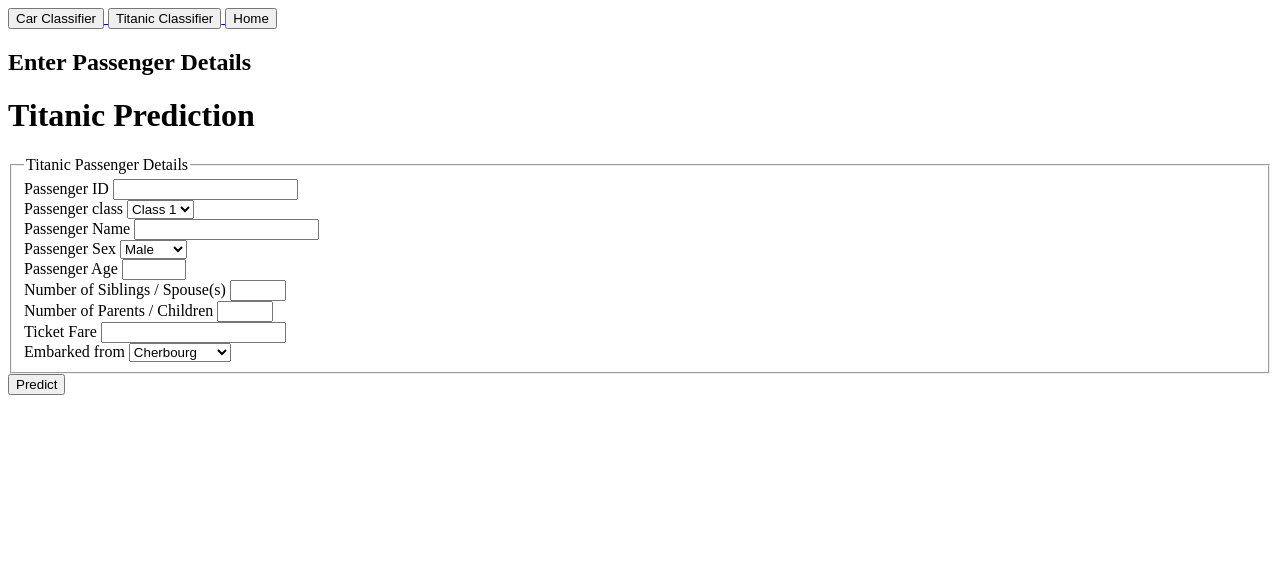
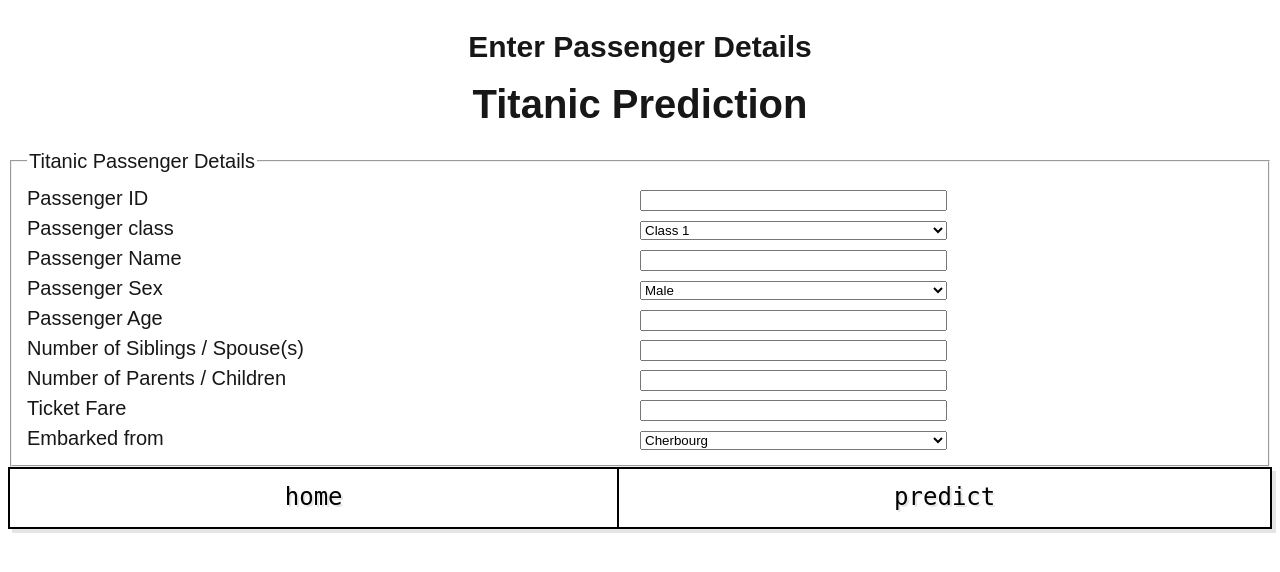
Before and after one commit to killswitchh/flask-prediction-app, a Flask app: page /titanic in a window 1280 px wide. Shown: the top 572 px of the page. Run offline with Flask 2, Linux system fonts and the light colour scheme.

Commit message:
modified css added basic effects and styling

```diff
--- a/flaskprediction/static/main.css
+++ b/flaskprediction/static/main.css
@@ -0,0 +1,130 @@
+* {
+    box-sizing: border-box;
+}
+body {
+    background: #ffffff;
+    color: rgba(18, 18, 18, 0.98);
+    margin-top: 2rem;
+    font-size: 1.25rem;
+    font-family: sans-serif;
+    line-height: 150%;
+    /* height: 100%; */
+    /* width: 100%; */
+}
+
+h1, h2, h3, h4, h5, h6 {
+    color: rgba(18, 18, 18, 0.98);
+    text-align: center;
+}
+
+
+/* multi button css */
+:root {
+    --border-size: 0.125rem;
+    --duration: 250ms;
+    --ease: cubic-bezier(0.215, 0.61, 0.355, 1);
+    --font-family: monospace;
+    --color-primary: white;
+    --color-secondary: black;
+    --color-tertiary: dodgerblue;
+    --shadow: rgba(0, 0, 0, 0.1);
+    --space: 1rem;
+  }
+
+  .multi-button {
+    display: flex;
+    height: 100%;
+    width: 100%;
+    box-shadow: var(--shadow) 4px 4px;
+  }
+
+  .multi-button button {
+    flex-grow: 1;
+    cursor: pointer;
+    position: relative;
+    padding:
+      calc(var(--space) / 1.125)
+      var(--space)
+      var(--space);
+    border: var(--border-size) solid black;
+    color: var(--color-secondary);
+    background-color: var(--color-primary);
+    font-size: 1.5rem;
+    font-family: var(--font-family);
+    text-transform: lowercase;
+    text-shadow: var(--shadow) 2px 2px;
+    transition: flex-grow var(--duration) var(--ease);
+  }
+  .multi-button .button {
+    flex-grow: 1;
+    cursor: pointer;
+    position: relative;
+    padding:
+      calc(var(--space) / 1.125)
+      var(--space)
+      var(--space);
+    border: var(--border-size) solid black;
+    color: var(--color-secondary);
+    background-color: var(--color-primary);
+    font-size: 1.5rem;
+    font-family: var(--font-family);
+    text-transform: lowercase;
+    text-shadow: var(--shadow) 2px 2px;
+    transition: flex-grow var(--duration) var(--ease);
+  }
+  .multi-button button + button ,.multi-button .button{
+    border-left: var(--border-size) solid black;
+    margin-left: calc(var(--border-size) * -1);
+  }
+
+  .multi-button button:hover,
+  .multi-button button:focus,
+  .multi-button .button:hover,
+  .multi-button .button:focus {
+    flex-grow: 2;
+    color: white;
+    outline: none;
+    text-shadow: none;
+    background-color: var(--color-secondary);
+  }
+
+  .multi-button button:focus,
+  .multi-button .button:focus {
+    outline: var(--border-size) dashed var(--color-primary);
+    outline-offset: calc(var(--border-size) * -3);
+  }
+
+  .multi-button:hover button:focus:not(:hover),
+  .multi-button:hover .button:focus:not(:hover) {
+    flex-grow: 1;
+    color: var(--color-secondary);
+    background-color: var(--color-primary);
+    outline-color: var(--color-tertiary);
+  }
+
+  .multi-button button:active,
+  .multi-button .button:active {
+    transform: translateY(var(--border-size));
+  }
+
+
+/* flexbox for form  inputs */
+.flexbox{
+    display: flex;
+    align-items: center;
+    justify-content: center;
+
+}
+.flexbox div  {
+    width: 100%;
+}
+
+.field select , .field input{
+    width: 50%;
+}
+
+
+.errors{
+    color: red;
+    align-content: center;
+}
--- a/flaskprediction/templates/layout.html
+++ b/flaskprediction/templates/layout.html
@@ -4,6 +4,8 @@
     <!-- Required meta tags -->
     <meta charset="utf-8">
     <meta name="viewport" content="width=device-width, initial-scale=1, shrink-to-fit=no">
+    <link rel="stylesheet" type="text/css" href="{{ url_for('static', filename='main.css') }}">
+
     {% if title %}
         <title>Flask Classifier - {{ title }}</title>
     {% else %}
@@ -11,21 +13,6 @@
     {% endif %}
 </head>
 <body>
-    <a href="{{ url_for('car') }}">
-        <button>
-            Car Classifier
-        </button>
-    </a>
-    <a href="{{ url_for('titanic') }}">
-        <button>
-            Titanic Classifier
-        </button>
-    </a>
-    <a href="{{ url_for('home') }}">
-        <button>
-            Home
-        </button>
-    </a>
     {% with messages = get_flashed_messages() %}
         {% if messages %}
             {% for category, message in messages %}
--- a/flaskprediction/templates/result.html
+++ /dev/null
@@ -1,4 +0,0 @@
-{% extends "layout.html" %}
-{% block content %}
-<h1>Result Page</h1>
-{% endblock content %}
--- a/flaskprediction/templates/titanic.html
+++ b/flaskprediction/templates/titanic.html
@@ -4,131 +4,190 @@
 <h2>{{ message }}</h2>
 {% endif %}
 <h1> Titanic Prediction</h1>
+
 <div id="titanic-input-form-outer">
     <form method="POST" action = "">
         {{ form.hidden_tag() }}
         <fieldset>
             <legend> Titanic Passenger Details</legend>
-            <div id="titanic-pid">
+            <div id="titanic-p_id"  class = "flexbox">
+                <div class="label">
                     {{ form.p_id.label }}
+                </div>
+                <div class="field">
+                    {{ form.p_id(class = "field") }}
+                </div>
+
                 {% if form.p_id.errors %}
-                {{ form.p_id() }}
-                <div id = "errors">
+
+                <div id = "errors"class = "errors">
                     {% for error in form.p_id.errors %}
                         <span>{{ error }}</span>
                     {% endfor %}
                 </div>
-                {% else %}
-                {{ form.p_id() }}
+
                 {% endif %}
             </div>
-            <div id="titanic-pclass">
+
+            <div id="titanic-p_class"  class = "flexbox">
+                <div class="label">
                     {{ form.p_class.label }}
+                </div>
+                <div class="field">
+                    {{ form.p_class(class = "field") }}
+                </div>
+
                 {% if form.p_class.errors %}
-                {{ form.p_class() }}
-                <div id = "errors">
+
+                <div id = "errors"class = "errors">
                     {% for error in form.p_class.errors %}
                         <span>{{ error }}</span>
                     {% endfor %}
                 </div>
-                {% else %}
-                {{ form.p_class() }}
+
                 {% endif %}
             </div>
-            <div id="titanic-name">
+
+            <div id="titanic-name"  class = "flexbox">
+                <div class="label">
                     {{ form.name.label }}
+                </div>
+                <div class="field">
+                    {{ form.name(class = "field") }}
+                </div>
+
                 {% if form.name.errors %}
-                {{ form.name() }}
-                <div id = "errors">
+
+                <div id = "errors"class = "errors">
                     {% for error in form.name.errors %}
                         <span>{{ error }}</span>
                     {% endfor %}
                 </div>
-                {% else %}
-                {{ form.name() }}
+
                 {% endif %}
             </div>
-            <div id="titanic-sex">
+
+            <div id="titanic-sex"   class = "flexbox">
+                <div class="label">
                     {{ form.sex.label }}
+                </div>
+                <div class="field">
+                    {{ form.sex(class = "field") }}
+                </div>
+
                 {% if form.sex.errors %}
-                {{ form.sex() }}
-                <div id = "errors">
+
+                <div id = "errors"class = "errors">
                     {% for error in form.sex.errors %}
                         <span>{{ error }}</span>
                     {% endfor %}
                 </div>
-                {% else %}
-                {{ form.sex() }}
+
                 {% endif %}
             </div>
-            <div id="titanic-age">
+
+            <div id="titanic-age"  class = "flexbox">
+                <div class="label">
                     {{ form.age.label }}
+                </div>
+                <div class="field">
+                    {{ form.age(class = "field") }}
+                </div>
+
                 {% if form.age.errors %}
-                {{ form.age() }}
-                <div id = "errors">
+
+                <div id = "errors"class = "errors">
                     {% for error in form.age.errors %}
                         <span>{{ error }}</span>
                     {% endfor %}
                 </div>
-                {% else %}
-                {{ form.age() }}
+
                 {% endif %}
             </div>
-            <div id="titanic-sibsp">
+
+            <div id="titanic-sibsp"  class = "flexbox">
+                <div class="label">
                     {{ form.sibsp.label }}
+                </div>
+                <div class="field">
+                    {{ form.sibsp(class = "field") }}
+                </div>
+
                 {% if form.sibsp.errors %}
-                {{ form.sibsp() }}
-                <div id = "errors">
+
+                <div id = "errors"class = "errors">
                     {% for error in form.sibsp.errors %}
                         <span>{{ error }}</span>
                     {% endfor %}
                 </div>
-                {% else %}
-                {{ form.sibsp() }}
+
                 {% endif %}
             </div>
-            <div id="titanic-parch">
+
+            <div id="titanic-parch"  class = "flexbox">
+                <div class="label">
                     {{ form.parch.label }}
+                </div>
+                <div class="field">
+                    {{ form.parch(class = "field") }}
+                </div>
+
                 {% if form.parch.errors %}
-                {{ form.parch() }}
-                <div id = "errors">
+
+                <div id = "errors"class = "errors">
                     {% for error in form.parch.errors %}
                         <span>{{ error }}</span>
                     {% endfor %}
                 </div>
-                {% else %}
-                {{ form.parch() }}
+
                 {% endif %}
             </div>
-            <div id="titanic-fare">
+
+            <div id="titanic-fare"   class = "flexbox">
+                <div class="label">
                     {{ form.fare.label }}
+                </div>
+                <div class="field">
+                    {{ form.fare(class = "field") }}
+                </div>
+
                 {% if form.fare.errors %}
-                {{ form.fare() }}
-                <div id = "errors">
+
+                <div id = "errors"class = "errors">
                     {% for error in form.fare.errors %}
                         <span>{{ error }}</span>
                     {% endfor %}
                 </div>
-                {% else %}
-                {{ form.fare() }}
+
                 {% endif %}
             </div>
-            <div id="titanic-embarked">
+
+            <div id="titanic-embarked"  class = "flexbox">
+                 <div class="label">
                     {{ form.embarked.label }}
+                </div>
+                <div class="field">
+                    {{ form.embarked(class = "field") }}
+                </div>
+
                 {% if form.embarked.errors %}
-                {{ form.embarked() }}
-                <div id = "errors">
+
+                <div id = "errors"class = "errors">
                     {% for error in form.embarked.errors %}
                         <span>{{ error }}</span>
                     {% endfor %}
                 </div>
-                {% else %}
-                {{ form.embarked() }}
+
                 {% endif %}
             </div>
+
         </fieldset>
-        <div >
-            {{ form.submit() }}
+        <div class="multi-button">
+            <button type = "button" onclick="window.location.href = '{{ url_for('home') }}';">
+                Home
+            </button>
+            {{ form.submit(class="button") }}
+
         </div>
     </form>
     {% if answer %}
```
Also changed, not shown: flaskprediction/templates/car.html (+67 -39 lines), flaskprediction/templates/home.html (+10 -2 lines). Lines whose indentation alone changed are shown as unchanged.
